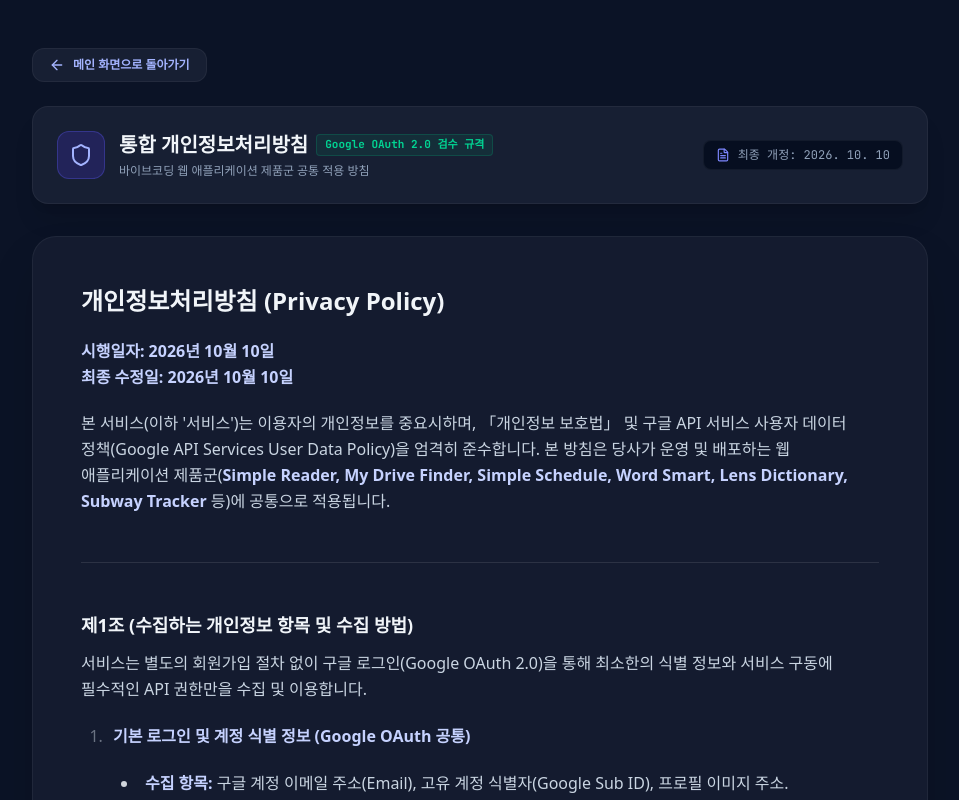
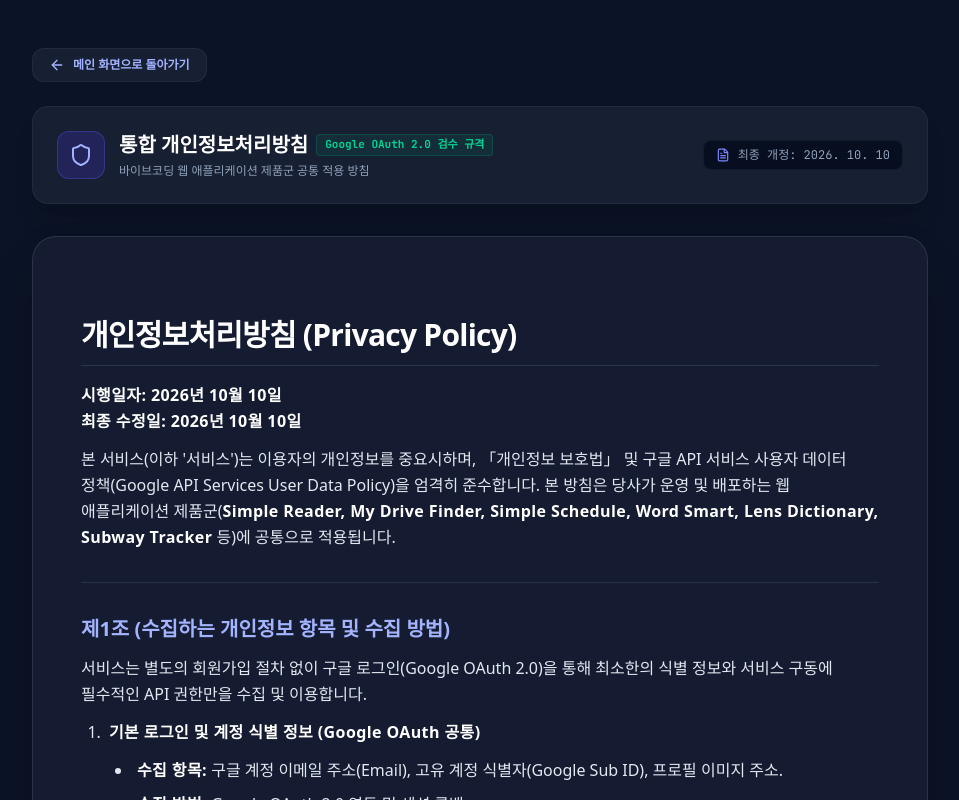
Before and after one commit to doohee2/landing, a Next.js app: page /privacy in a window 1280 px wide. Shown: the top 800 px of the page, without its empty margins (160-1119 px from the left). Built offline with nearby package versions, Linux system fonts and the light colour scheme.

Commit message:
feat: add privacy policy page and install remark-gfm dependency

```diff
--- a/app/privacy/page.tsx
+++ b/app/privacy/page.tsx
@@ -1,6 +1,7 @@
 import fs from "fs";
 import path from "path";
 import ReactMarkdown from "react-markdown";
+import remarkGfm from "remark-gfm";
 import Link from "next/link";
 import { ArrowLeft, Shield, FileText } from "lucide-react";
 import type { Metadata } from "next";
@@ -26,7 +27,7 @@ export default function PrivacyPage() {
       <div className="max-w-4xl mx-auto mb-8">
         <Link
           href="/"
-          className="inline-flex items-center gap-2 px-4 py-2 rounded-xl bg-[#171f33] hover:bg-[#222a3d] text-indigo-300 hover:text-white border border-white/5 transition-all text-xs font-semibold mb-6 group"
+          className="inline-flex items-center gap-2 px-4 py-2 rounded-xl bg-[#171f33] hover:bg-[#222a3d] text-indigo-300 hover:text-white border border-white/5 transition-all text-xs font-semibold mb-6 group cursor-pointer"
         >
           <ArrowLeft className="w-4 h-4 group-hover:-translate-x-1 transition-transform" />
           <span>메인 화면으로 돌아가기</span>
@@ -38,7 +39,7 @@ export default function PrivacyPage() {
               <Shield className="w-6 h-6" />
             </div>
             <div>
-              <h1 className="text-xl font-bold text-slate-100 flex items-center gap-2">
+              <h1 className="text-xl font-bold text-white flex items-center gap-2">
                 <span>통합 개인정보처리방침</span>
                 <span className="text-[11px] font-mono px-2 py-0.5 rounded bg-emerald-500/10 text-emerald-400 border border-emerald-500/20">
                   Google OAuth 2.0 검수 규격
@@ -58,9 +59,103 @@ export default function PrivacyPage() {
       </div>
 
       {/* Markdown Content Container */}
-      <main className="max-w-4xl mx-auto p-8 sm:p-12 rounded-3xl bg-[#171f33]/80 border border-white/5 shadow-2xl backdrop-blur-md">
-        <article className="prose prose-indigo dark:prose-invert max-w-none prose-headings:text-slate-100 prose-headings:font-bold prose-h1:text-2xl prose-h2:text-xl prose-h3:text-lg prose-p:text-slate-300 prose-p:leading-relaxed prose-li:text-slate-300 prose-table:text-sm prose-th:text-slate-200 prose-td:text-slate-300 prose-strong:text-indigo-200 prose-hr:border-white/10">
-          <ReactMarkdown>{content}</ReactMarkdown>
+      <main className="max-w-4xl mx-auto p-6 sm:p-12 rounded-3xl bg-[#171f33]/90 border border-white/10 shadow-2xl backdrop-blur-md">
+        <article className="text-slate-200">
+          <ReactMarkdown
+            remarkPlugins={[remarkGfm]}
+            components={{
+              table: ({ children }) => (
+                <div className="my-6 w-full overflow-x-auto rounded-xl border border-slate-700/80 bg-[#0f172a] shadow-lg">
+                  <table className="w-full text-left text-sm text-slate-200 border-collapse">
+                    {children}
+                  </table>
+                </div>
+              ),
+              thead: ({ children }) => (
+                <thead className="bg-[#1e293b] text-xs uppercase font-semibold text-white border-b border-slate-700">
+                  {children}
+                </thead>
+              ),
+              th: ({ children }) => (
+                <th className="px-5 py-3.5 font-bold tracking-wider text-white">
+                  {children}
+                </th>
+              ),
+              tbody: ({ children }) => (
+                <tbody className="divide-y divide-slate-800/90 bg-[#0f172a]/70">
+                  {children}
+                </tbody>
+              ),
+              tr: ({ children }) => (
+                <tr className="hover:bg-slate-800/50 transition-colors">
+                  {children}
+                </tr>
+              ),
+              td: ({ children }) => (
+                <td className="px-5 py-3.5 text-slate-200 leading-relaxed font-normal">
+                  {children}
+                </td>
+              ),
+              h1: ({ children }) => (
+                <h1 className="text-2xl sm:text-3xl font-extrabold text-white mt-8 mb-4 tracking-tight border-b border-slate-700/70 pb-3">
+                  {children}
+                </h1>
+              ),
+              h2: ({ children }) => (
+                <h2 className="text-xl sm:text-2xl font-bold text-white mt-8 mb-3 tracking-tight">
+                  {children}
+                </h2>
+              ),
+              h3: ({ children }) => (
+                <h3 className="text-lg sm:text-xl font-bold text-indigo-300 mt-8 mb-3 flex items-center gap-2">
+                  {children}
+                </h3>
+              ),
+              p: ({ children }) => (
+                <p className="text-slate-200 text-sm sm:text-base leading-relaxed my-3 font-normal">
+                  {children}
+                </p>
+              ),
+              ul: ({ children }) => (
+                <ul className="list-disc list-outside pl-6 space-y-2 my-3 text-slate-200 text-sm sm:text-base">
+                  {children}
+                </ul>
+              ),
+              ol: ({ children }) => (
+                <ol className="list-decimal list-outside pl-6 space-y-2 my-3 text-slate-200 text-sm sm:text-base">
+                  {children}
+                </ol>
+              ),
+              li: ({ children }) => (
+                <li className="text-slate-200 leading-relaxed pl-1">
+                  {children}
+                </li>
+              ),
+              strong: ({ children }) => (
+                <strong className="font-bold text-white tracking-wide">
+                  {children}
+                </strong>
+              ),
+              code: ({ children }) => (
+                <code className="px-1.5 py-0.5 rounded-md bg-[#222a3d] text-[#c3c0ff] border border-white/10 font-mono text-xs font-semibold">
+                  {children}
+                </code>
+              ),
+              hr: () => <hr className="my-8 border-slate-700/60" />,
+              a: ({ href, children }) => (
+                <a
+                  href={href}
+                  target="_blank"
+                  rel="noopener noreferrer"
+                  className="text-indigo-400 hover:text-indigo-300 underline underline-offset-4 font-medium transition-colors"
+                >
+                  {children}
+                </a>
+              ),
+            }}
+          >
+            {content}
+          </ReactMarkdown>
         </article>
       </main>
 
--- a/package.json
+++ b/package.json
@@ -17,7 +17,8 @@
     "next-auth": "^5.0.0-beta.32",
     "react": "19.3.0",
     "react-dom": "19.3.0",
-    "react-markdown": "^10.1.0"
+    "react-markdown": "^10.1.0",
+    "remark-gfm": "^4.0.1"
   },
   "devDependencies": {
     "@tailwindcss/turbopack": "^4",
```
Also changed, not shown: 1 other file (tests, documents, lock files or other folders).
